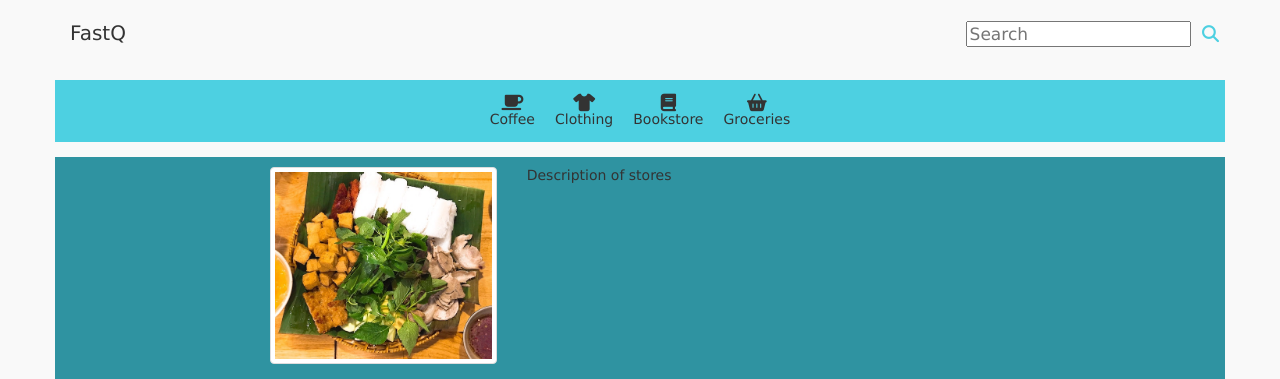
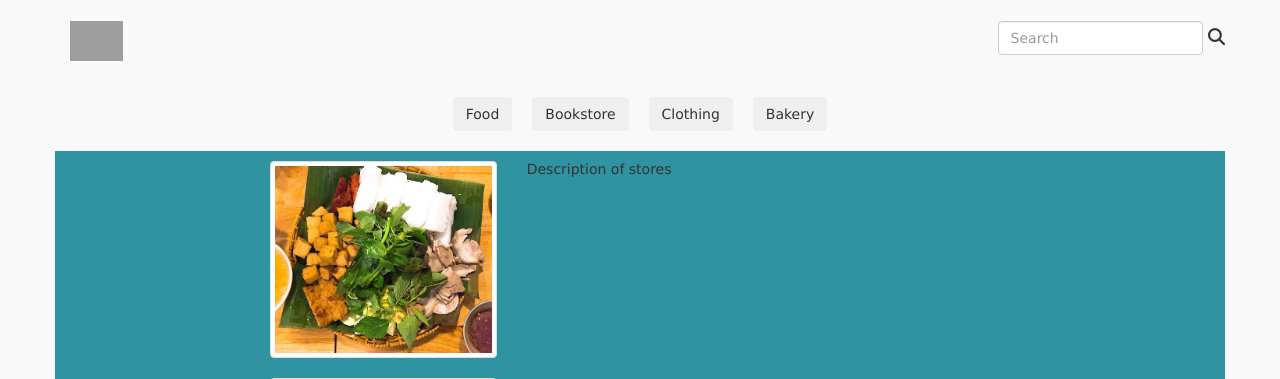
Before and after one commit to RicardoSerranoPena/fastq, a Node server app: page / in a window 1280 px wide. Shown: the top 379 px of the page. Run offline with Node 20, Linux system fonts and the light colour scheme; some libraries are stand-ins or nearby versions; grey boxes are pictures that could not be loaded.

Commit message:
added message

```diff
--- a/public/stylesheets/style.css
+++ b/public/stylesheets/style.css
@@ -56,7 +56,6 @@ a {
   padding-left: 1rem;
   padding-right: 1rem;
   padding-top: 1rem;
-  background-color: #4dd0e1;
 }
 
 .col-category {
@@ -84,7 +83,8 @@ a {
   padding: 1rem;
   display: flex;
 }
-    .col-stores img {
-        max-width: 100%
-        height: auto;
-    }
+
+
+.col-stores img {
+  max-width: 100%
+}
--- a/views/partials/category.ejs
+++ b/views/partials/category.ejs
@@ -1,20 +1,16 @@
 <div class="container category-container">
     <div class="row row-category align-items-center text-center">
         <div class="col-3 col-category">
-            <i class="fas fa-coffee fa-lg"></i>
-            <p>Coffee</p>
+            <button type="button" class="btn btn-outline-info">Food</button>
         </div>
         <div class="col-3 col-category">
-            <i class="fas fa-tshirt fa-lg"></i>
-            <p>Clothing</p>
+            <button type="button" class="btn btn-outline-primary">Bookstore</button>
         </div>
         <div class="col-3 col-category">
-            <i class="fas fa-book fa-lg"></i>
-            <p>Bookstore</p>
+            <button type="button" class="btn btn-outline-primary">Clothing</button>
         </div>
         <div class="col-3 col-category">
-            <i class="fas fa-shopping-basket fa-lg"></i>
-            <p>Groceries</p>
+            <button type="button" class="btn btn-outline-primary">Bakery</button>
         </div>
     </div>
 </div>
--- a/views/partials/menu.ejs
+++ b/views/partials/menu.ejs
@@ -2,12 +2,13 @@
   <div class="container">
     <div class="row">
       <div class="col-xs-3 logo">
-          <p>FastQ</p>
+        <img id="logo" style="height: 40px; max-width:100%" src="https://i.imgur.com/mVq3COd.png" alt="FastQ">
       </div>
       <div class="col search-box">
-        <form action="#" class="active-cyan-2">
-          <input type="text" placeholder="Search" name="search shop name">
-          <button type="submit" name="button" class="search-btn"><i class="fa fa-search active"></i></button>
+        <form class="form-inline active-cyan-4">
+          <input class="form-control form-control-sm mr-3 w-75" type="text" placeholder="Search"
+            aria-label="Search">
+          <i class="fas fa-search" aria-hidden="true"></i>
         </form>
       </div>
     </div>
```
